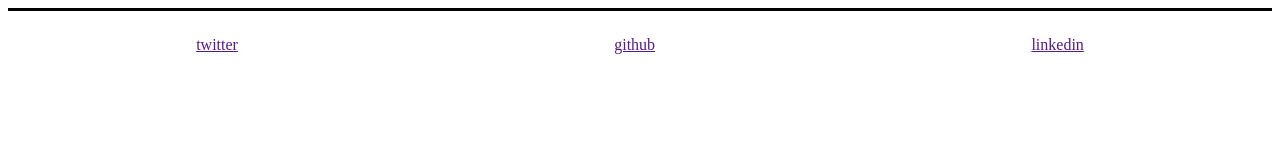
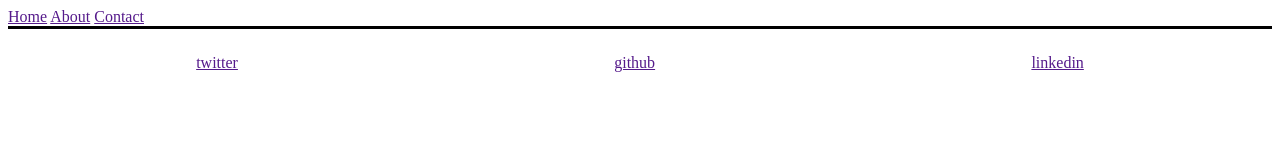
Before and after one commit to HYF-Class19/agile-development-group-1, a website: page index.html in a window 1280 px wide. Drawn offline with Linux system fonts and the light colour scheme.

Commit message:
add nav-bar

```diff
--- a/index.html
+++ b/index.html
@@ -9,6 +9,36 @@
     <link href="./styles/index.css" rel="stylesheet" />
   </head>
   <body>
+
+
+
+
+
+
+    <!--navigation bar assign to Galal-->
+    <nav class="nav-bar">
+      <div class="items">
+        <a href="" class="nav-a">Home</a>
+        <a href="" class="nav-a">About</a>
+        <a href="" class="nav-a">Contact</a>
+      </div>
+    </nav>
+
+
+
+
+
+
+
+
+
+
+
+
+
+
+
+
     <!--Footer assign Valeriya-->
 
     <footer class="foot">
```
